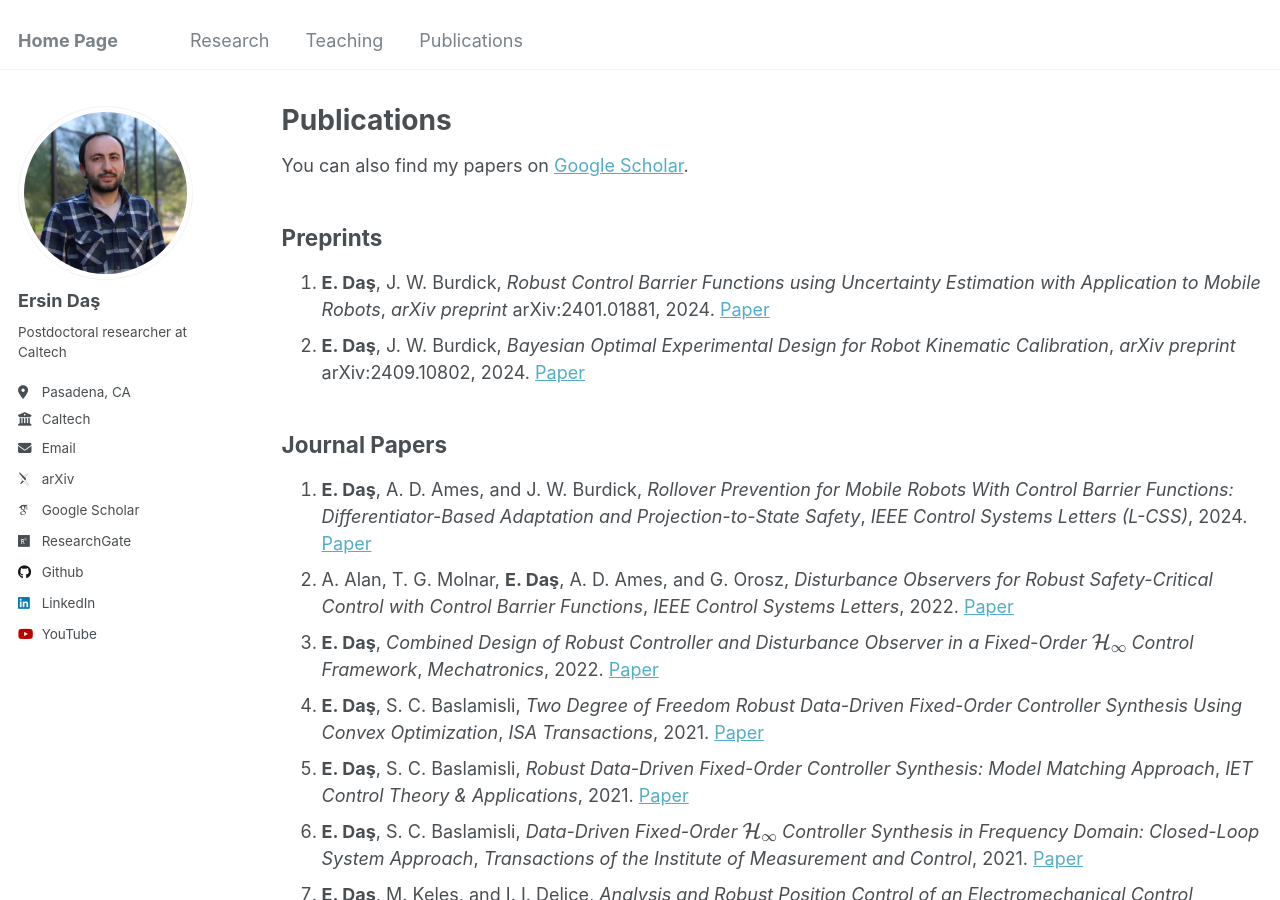
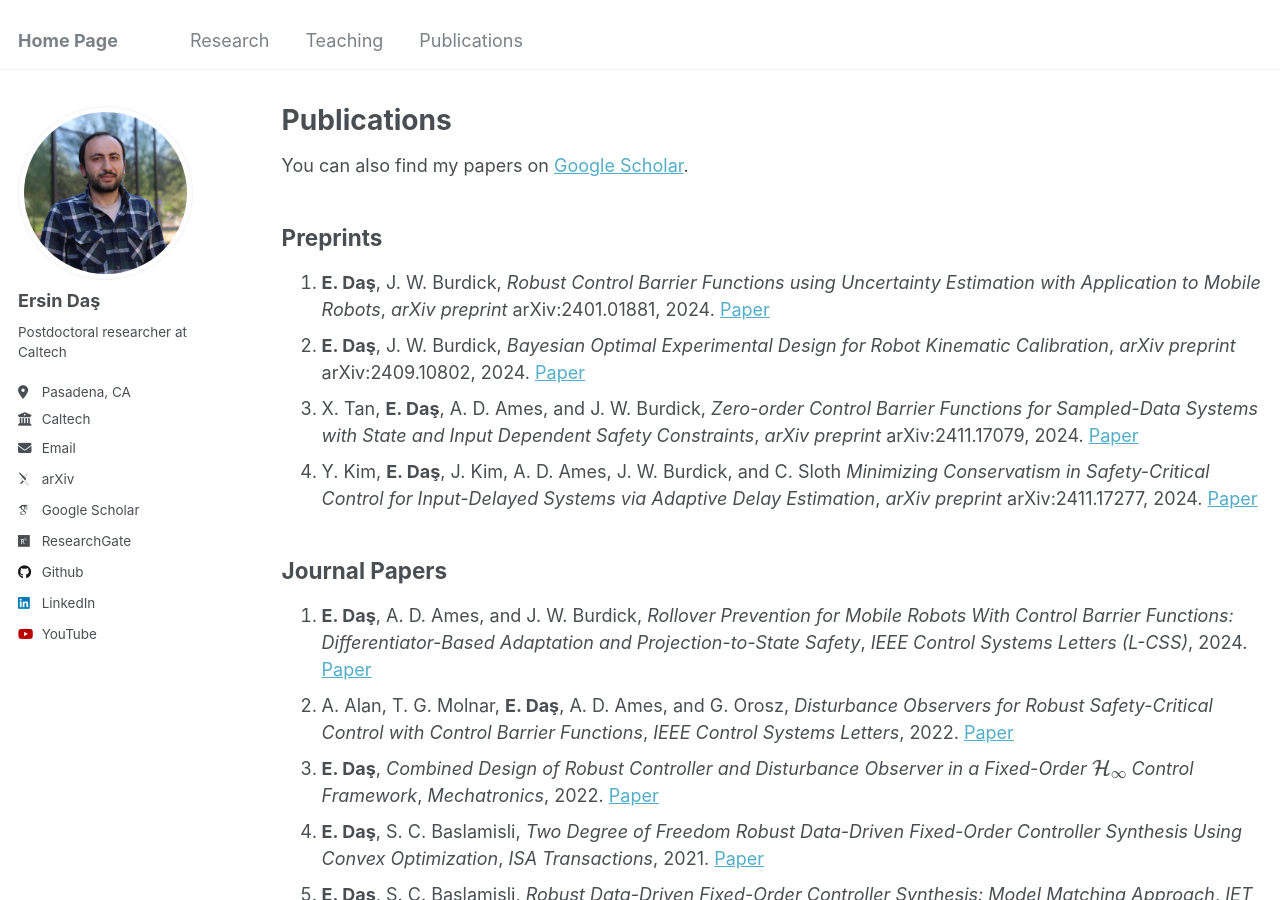
Before and after one commit to ersindas/ersindas.github.io, a Jekyll site: the page built from _pages/publications.md, in a window 1280 px wide and 900 px high. Built offline with Jekyll 4.4.1, drawn with Linux system fonts in a browser that asks for light colours; some web fonts are replaced.

```diff
--- a/_pages/publications.md
+++ b/_pages/publications.md
@@ -11,6 +11,8 @@ author_profile: true
 
 1. **E. Daş**, J. W. Burdick, *Robust Control Barrier Functions using Uncertainty Estimation with Application to Mobile Robots*, *arXiv preprint* arXiv:2401.01881, 2024. [Paper](https://arxiv.org/pdf/2401.01881)
 2. **E. Daş**, J. W. Burdick, *Bayesian Optimal Experimental Design for Robot Kinematic Calibration*, *arXiv preprint* arXiv:2409.10802, 2024. [Paper](https://arxiv.org/pdf/2409.10802)
+3. X. Tan, **E. Daş**, A. D. Ames, and J. W. Burdick, *Zero-order Control Barrier Functions for Sampled-Data Systems with State and Input Dependent Safety Constraints*, *arXiv preprint* arXiv:2411.17079, 2024. [Paper](https://arxiv.org/pdf/2411.17079)
+4. Y. Kim, **E. Daş**, J. Kim, A. D. Ames, J. W. Burdick, and C. Sloth *Minimizing Conservatism in Safety-Critical Control for Input-Delayed Systems via Adaptive Delay Estimation*, *arXiv preprint* arXiv:2411.17277, 2024. [Paper](https://arxiv.org/pdf/2411.17277)
 
 ## Journal Papers
 
```
